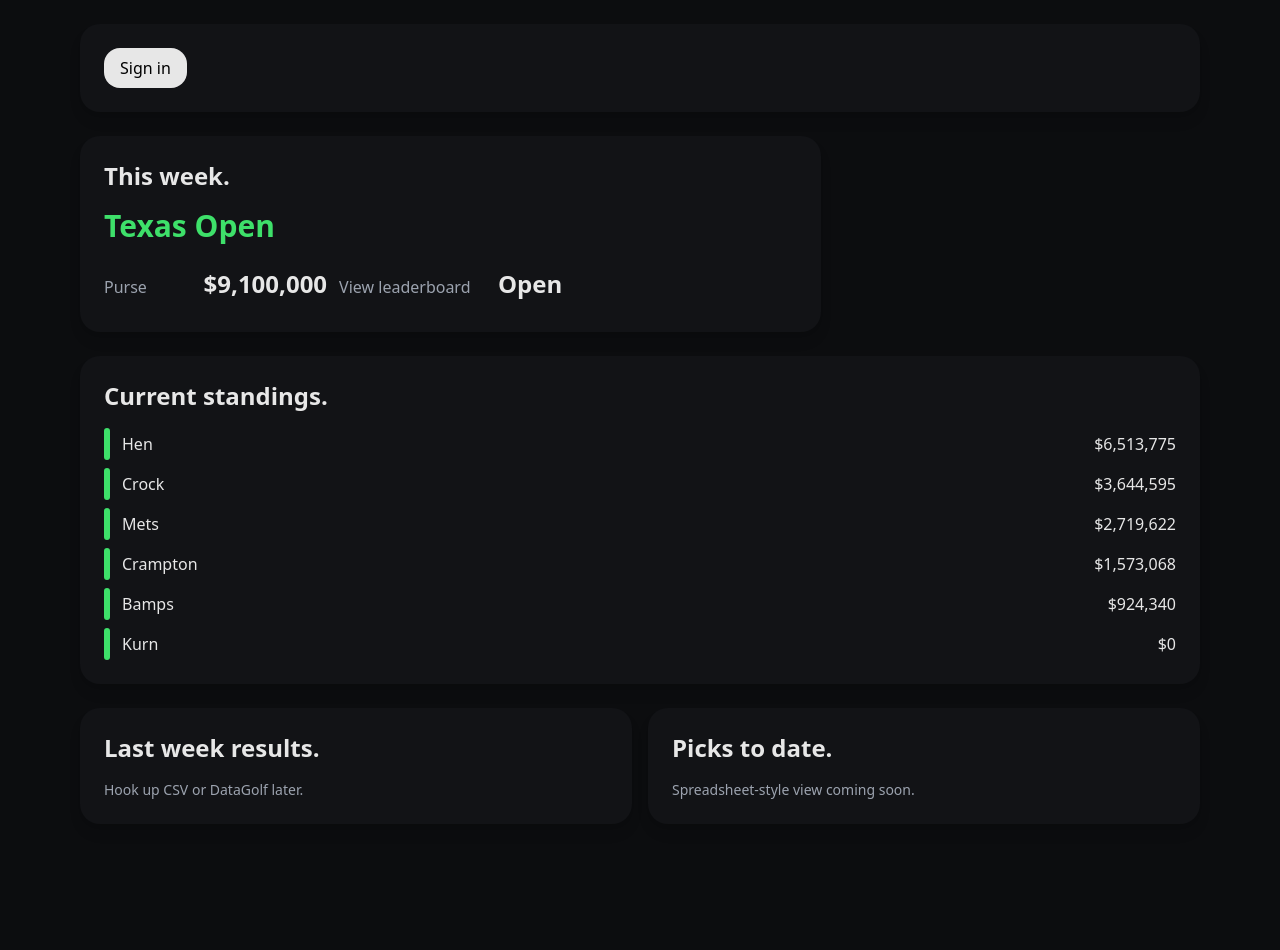
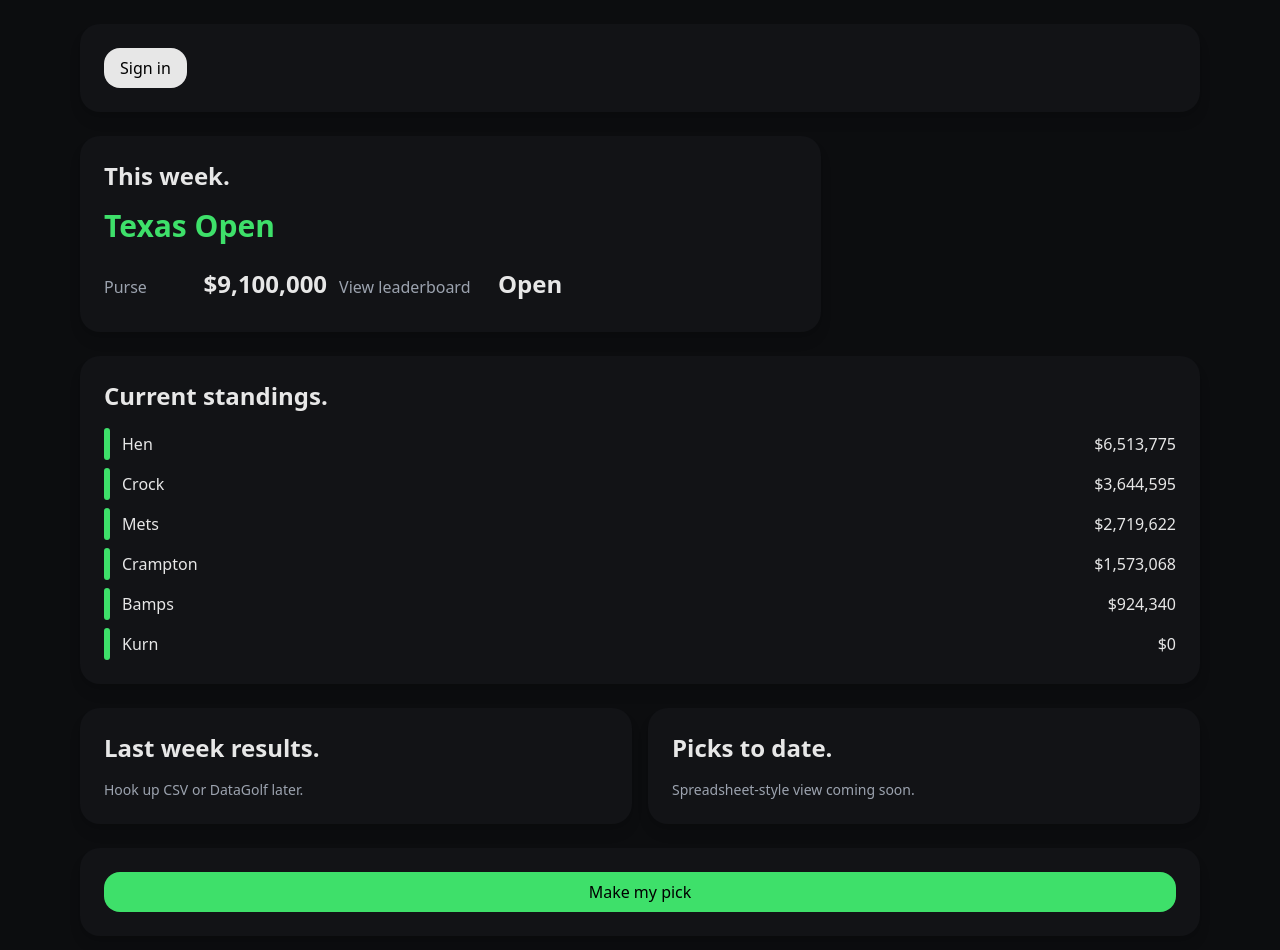
Before and after one commit to benmetson/pga-oneanddone, a Next.js app: page / in a window 1280 px wide. Shown: the top 950 px of the page. Before the commit the page ends 848 px from the top, so only its background shows below. Built offline with nearby package versions, Linux system fonts and the light colour scheme; no server answers.

Commit message:
Update page.tsx

```diff
--- a/src/app/page.tsx
+++ b/src/app/page.tsx
@@ -1,6 +1,7 @@
 'use client';
 import { Card, H1, Stat } from "@/components/ui";
 import UserBar from "@/components/user-bar";
+import Link from "next/link";
 
 export default function Home() {
   const fakeThisWeek = { name: "Texas Open", purse: 9_100_000 };
@@ -61,6 +62,11 @@ export default function Home() {
           <p className="muted">Spreadsheet-style view coming soon.</p>
         </Card>
       </div>
+      <Card>
+  <Link href="/pick" className="btn btn-primary w-full">
+    Make my pick
+  </Link>
+</Card>
     </div>
   );
 }
```
